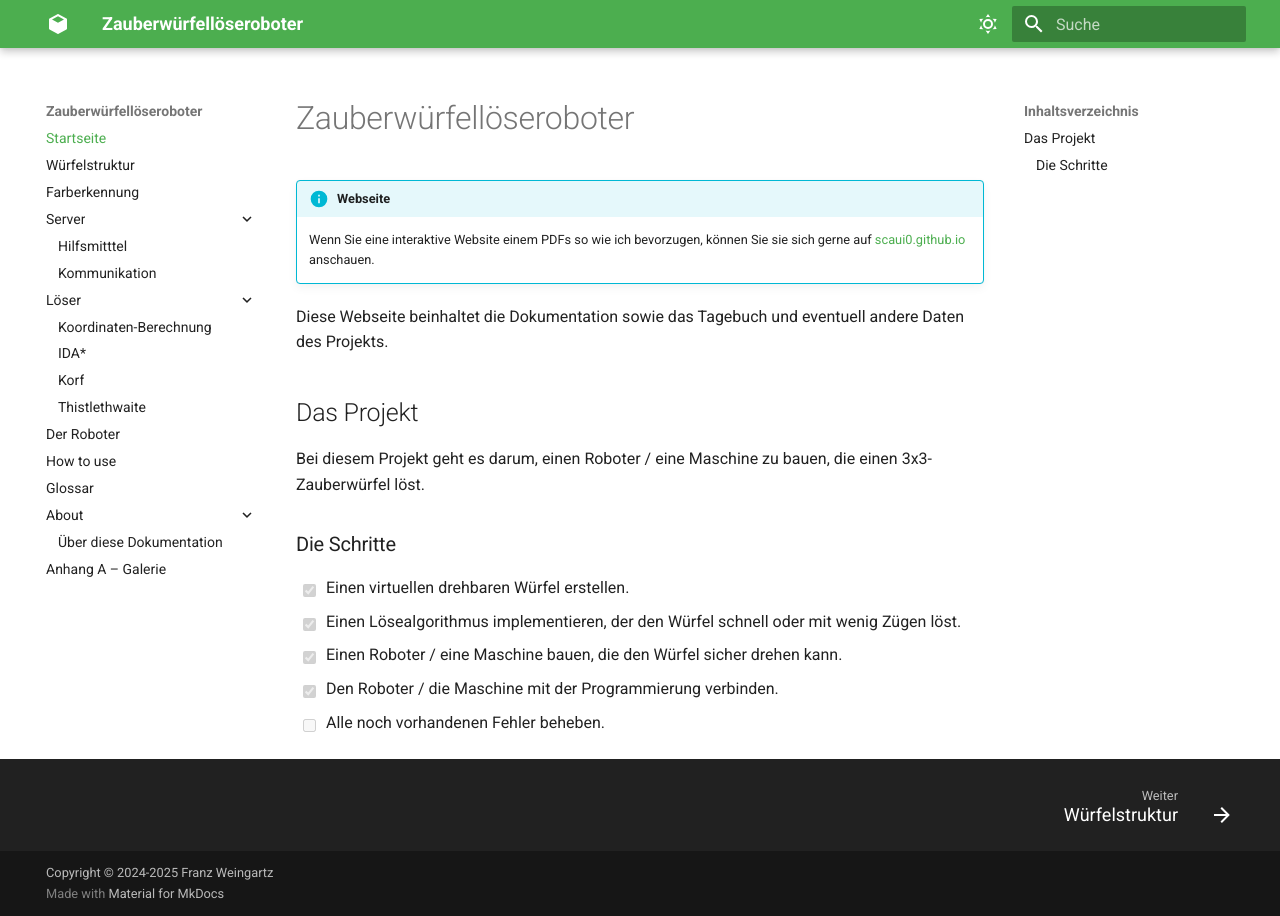
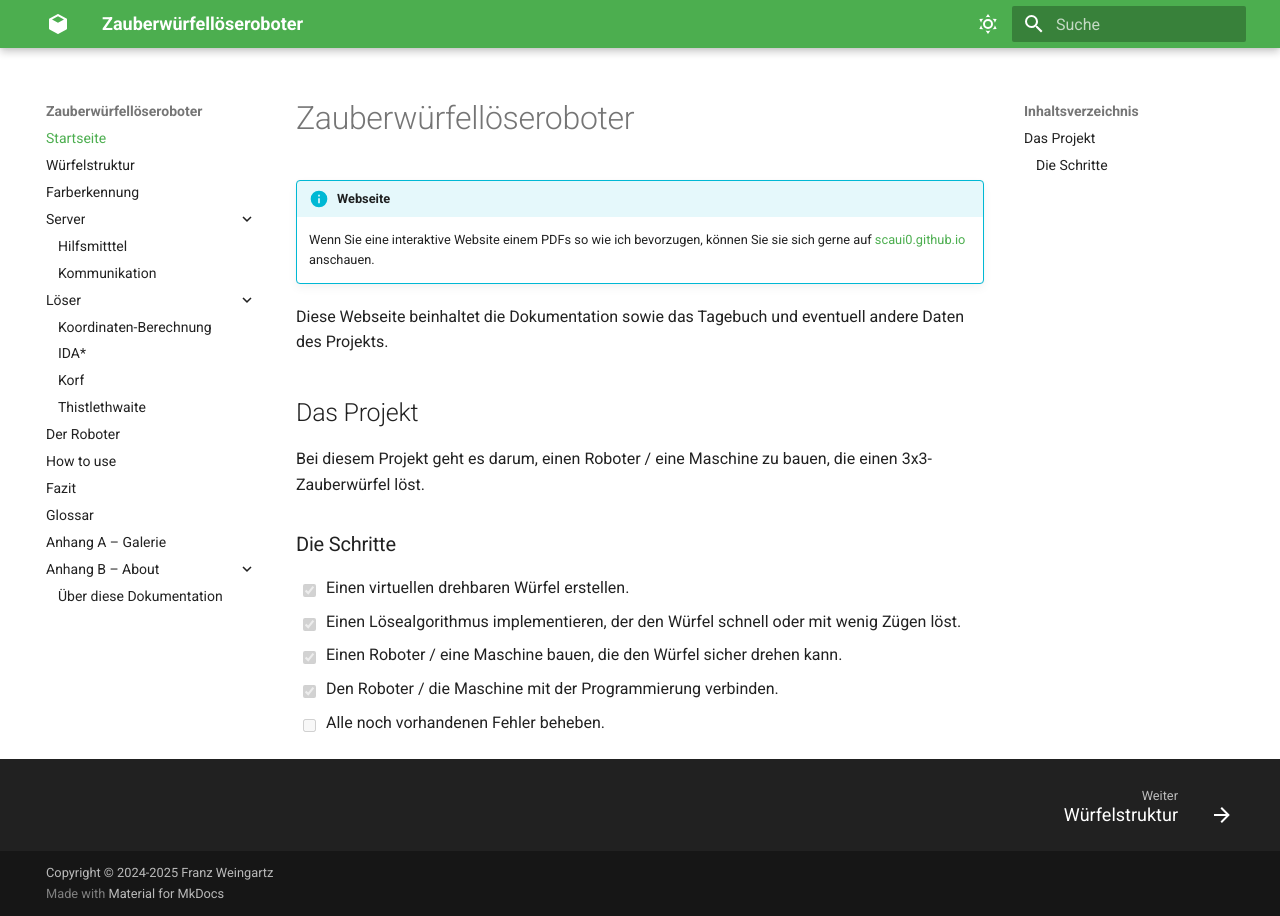
Before and after one commit to scaui0/scaui0.github.io, an MkDocs documentation site: the page built from docs/index.md, in a window 1280 px wide. Built offline with MkDocs 1.6.1 and Material for MkDocs 9.7.7, drawn with Linux system fonts in a browser that asks for light colours; plug-ins that fetch from the network failed and are left out.

Commit message:
Update nav

```diff
--- a/mkdocs.yml
+++ b/mkdocs.yml
@@ -85,8 +85,8 @@ markdown_extensions:
   - pymdownx.smartsymbols
   - pymdownx.keys
   - pymdownx.blocks.caption
-  - pymdownx.tabbed:
-      alternate_style: true
+  - pymdownx.tabbed
+#      alternate_style: true
   - pymdownx.arithmatex:
       generic: true
   - pymdownx.superfences:
@@ -142,8 +142,10 @@ nav:
       - Thistlethwaite: solver/thistlethwaite.md
   - Der Roboter: robot.md
   - How to use: how_to_use.md
+  - Fazit: conclusion.md
+
   - Glossar: glossary.md
-  - About:
+  - Anhang A – Galerie: gallery.md
+  - Anhang B – About:
       - about/index.md
       - about/about_documentation.md
-  - Anhang A – Galerie: gallery.md
```
